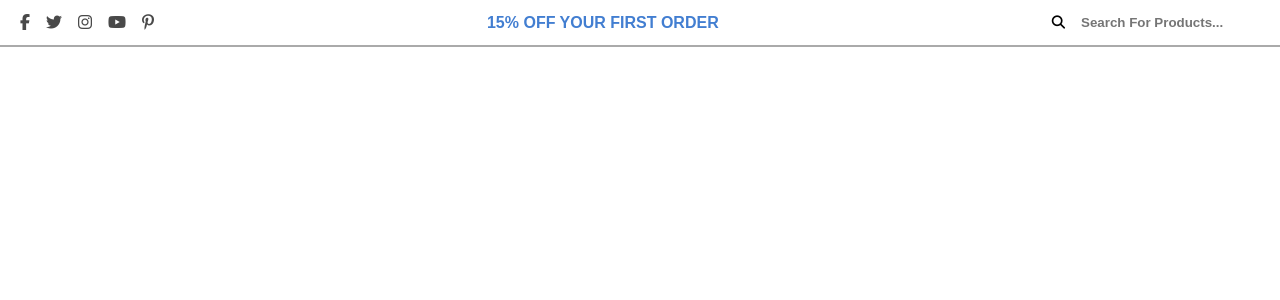
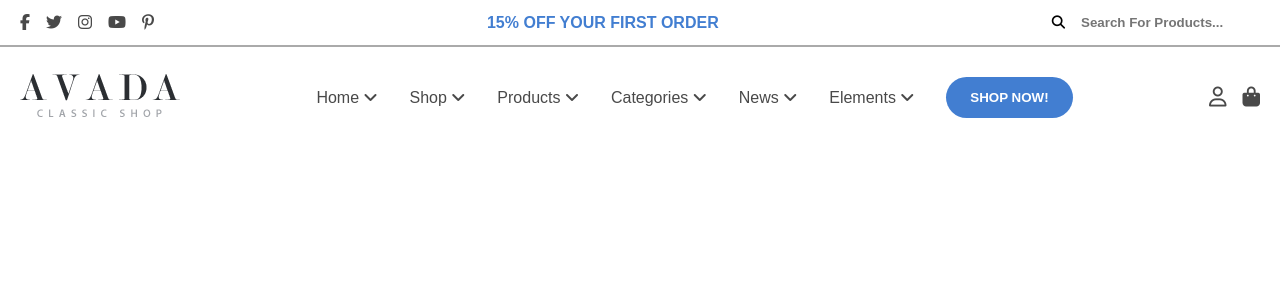
Before and after one commit to RiccardoCarluccio/proj-html-vuejs, a Vue app in the folder vue-vite/: page / in a window 1280 px wide. Shown: the top 300 px of the page. Built offline with nearby package versions, Linux system fonts and the light colour scheme.

Commit message:
do header

```diff
--- a/vue-vite/scss/general.scss
+++ b/vue-vite/scss/general.scss
@@ -1,3 +1,5 @@
+@import "./partials/variables";
+
 @import "@fortawesome/fontawesome-free/css/all.min.css";
 
 * {
@@ -6,3 +8,12 @@
   padding: 0;
   font-family: Arial, Helvetica, sans-serif;
 }
+
+a {
+  color: $color-text;
+}
+
+.width-container {
+  width: 1240px;
+  height: 150px;
+}
--- a/vue-vite/scss/partials/_variables.scss
+++ b/vue-vite/scss/partials/_variables.scss
@@ -2,5 +2,6 @@ $color-primary: #ffffff;
 $color-text: #494949;
 $color-text-light: #aaaaaa;
 $color-interactive: #427ed1;
-// $da-capire: #f5f5f5;
-// $da-capire: #55cce5;
+
+$da-capire1: #f5f5f5;
+$da-capire2: #55cce5;
--- a/vue-vite/src/components/HeaderLinks.vue
+++ b/vue-vite/src/components/HeaderLinks.vue
@@ -73,8 +73,4 @@
   .socials-container a:hover {
     color: $color-interactive;
   }
-
-  .socials-container a {
-  color: $color-text;
-  }
 </style>
--- a/vue-vite/src/components/HeaderNav.vue
+++ b/vue-vite/src/components/HeaderNav.vue
@@ -6,13 +6,94 @@
 
 <template>
   <div class="header-nav-container">
+    <div class="logo-container">
+      <img src="../assets/images/classic_shop_logo1x.png" alt="Avada Logo">
+    </div>
 
+    <div class="nav-container">
+      <div class="nav-links">
+        <ul>
+          <li><a href="">
+            home
+            <i class="fa-solid fa-angle-down"></i>
+          </a></li>
+          <li><a href="">
+            shop
+            <i class="fa-solid fa-angle-down"></i>
+          </a></li>
+          <li><a href="">
+            products
+            <i class="fa-solid fa-angle-down"></i>
+          </a></li>
+          <li><a href="">
+            categories
+            <i class="fa-solid fa-angle-down"></i>
+          </a></li>
+          <li><a href="">
+            news
+            <i class="fa-solid fa-angle-down"></i>
+          </a></li>
+          <li><a href="">
+            elements
+            <i class="fa-solid fa-angle-down"></i>
+          </a></li>
+        </ul>
+      </div>
+      <button>shop now!</button>
+    </div>
+
+    <div class="user-cart-container">
+      <a href="#">
+        <i class="fa-regular fa-user my-fa-nav"></i>
+      </a>
+      <a href="#">
+        <i class="fa-solid fa-bag-shopping my-fa-nav"></i>
+      </a>
+    </div>
   </div>
 </template>
 
 <style scoped lang="scss">
+  @use "../../scss/partials/mixins" as *;
+  @use "../../scss/partials/variables" as *;
   .header-nav-container {
     width: 100%;
     height: 105px;
+    @include flex-between-center;
+
+    .nav-container {
+      @include flex-center-center;
+      gap: 2rem;
+
+      ul {
+        @include flex-center-center;
+        gap: 2rem;
+        list-style-type: none;
+
+        a {
+          text-decoration: none;
+          text-transform: capitalize;
+        }
+      }
+    }
+
+    button {
+      padding: 0.8rem 1.5rem;
+      border: none;
+      border-radius: 25px;
+      background-color: $color-interactive;
+      color: $color-primary;
+      font-weight: 600;
+      text-transform: uppercase;
+    }
+
+    .user-cart-container {
+      @include flex-center-center;
+      gap: 1rem;
+
+      .my-fa-nav {
+        font-size: 20px;
+      }
+    }
   }
 </style>
--- a/vue-vite/src/components/TheHeader.vue
+++ b/vue-vite/src/components/TheHeader.vue
@@ -26,11 +26,6 @@
     width: 100%;
     @include flex-center-center;
     position: relative;
-
-    .width-container {
-    width: 1240px;
-    height: 150px;
-    }
   }
 
   .header-container::after {
```
